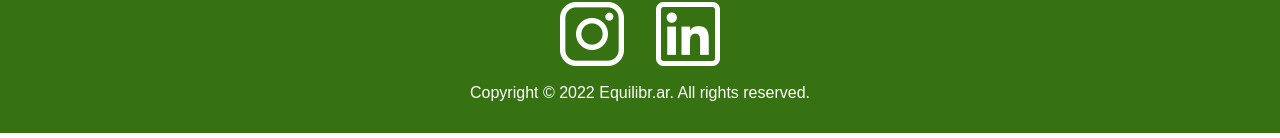
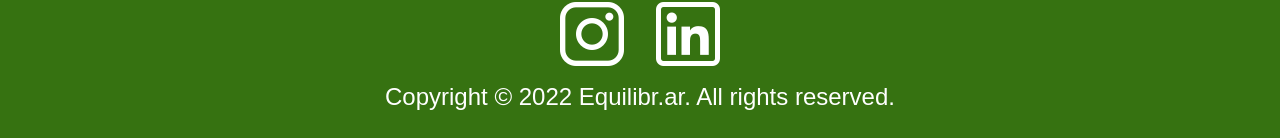
Before and after one commit to AndresCespedes23/equilibr.ar, a React (Create React App) app: page / in a window 1280 px wide. Shown: the part 4188-4326 px from the top of the page. Built offline with nearby package versions, Linux system fonts and the light colour scheme.

Commit message:
EQ-21: change the size of the copyright text

```diff
--- a/src/Components/Footer/footer.module.css
+++ b/src/Components/Footer/footer.module.css
@@ -10,3 +10,6 @@
 .socialMedia {
     padding: 1rem;
 }
+.copyright {
+    font-size: 1.5rem;
+}
--- a/src/Components/Footer/index.js
+++ b/src/Components/Footer/index.js
@@ -17,7 +17,9 @@ const Footer = () => {
           alt="linkedin"
         />
       </div>
-      <p>Copyright © 2022 Equilibr.ar. All rights reserved.</p>
+      <p className={styles.copyright}>
+        Copyright © 2022 Equilibr.ar. All rights reserved.
+      </p>
     </footer>
   );
 };
```
